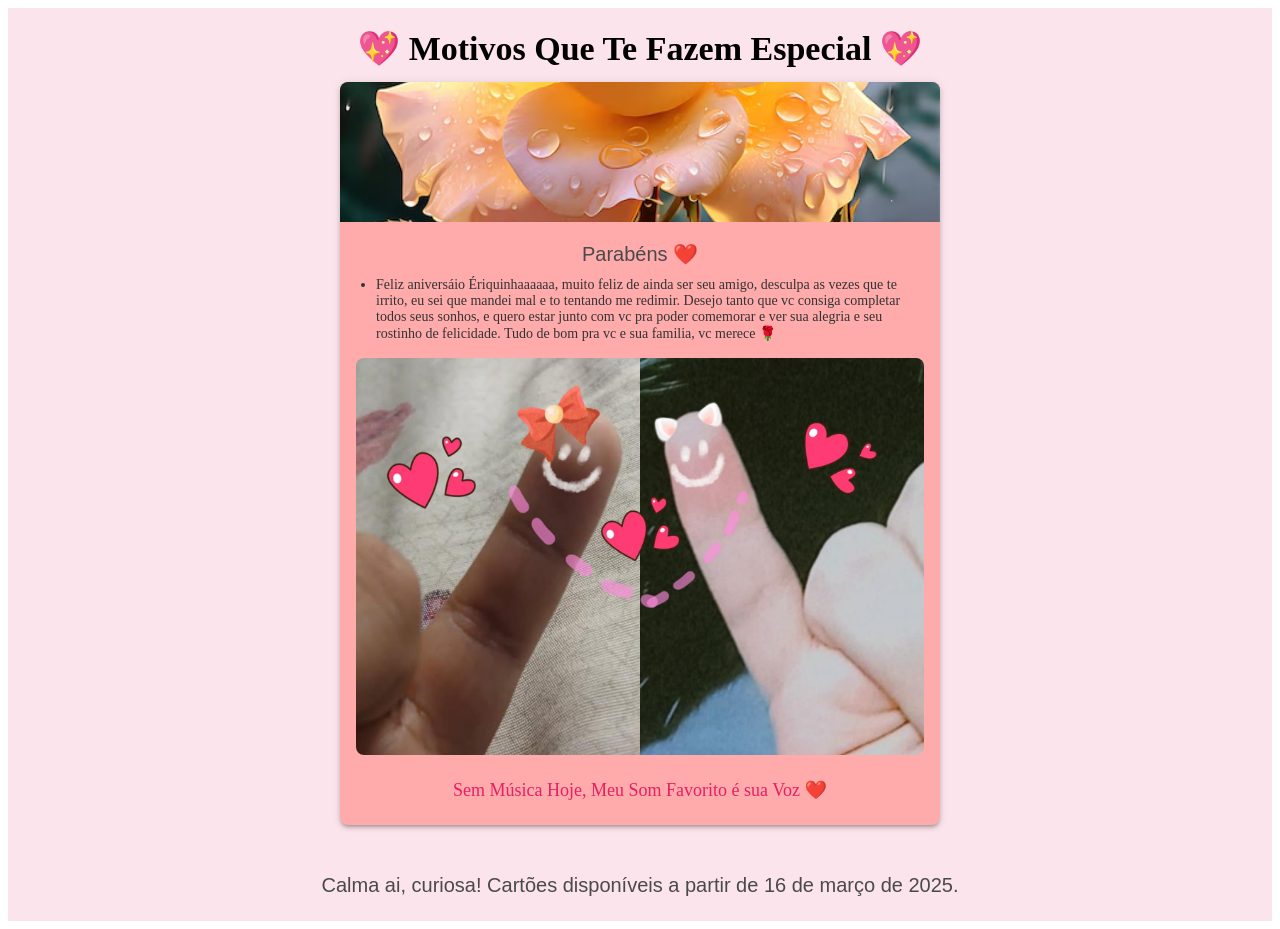
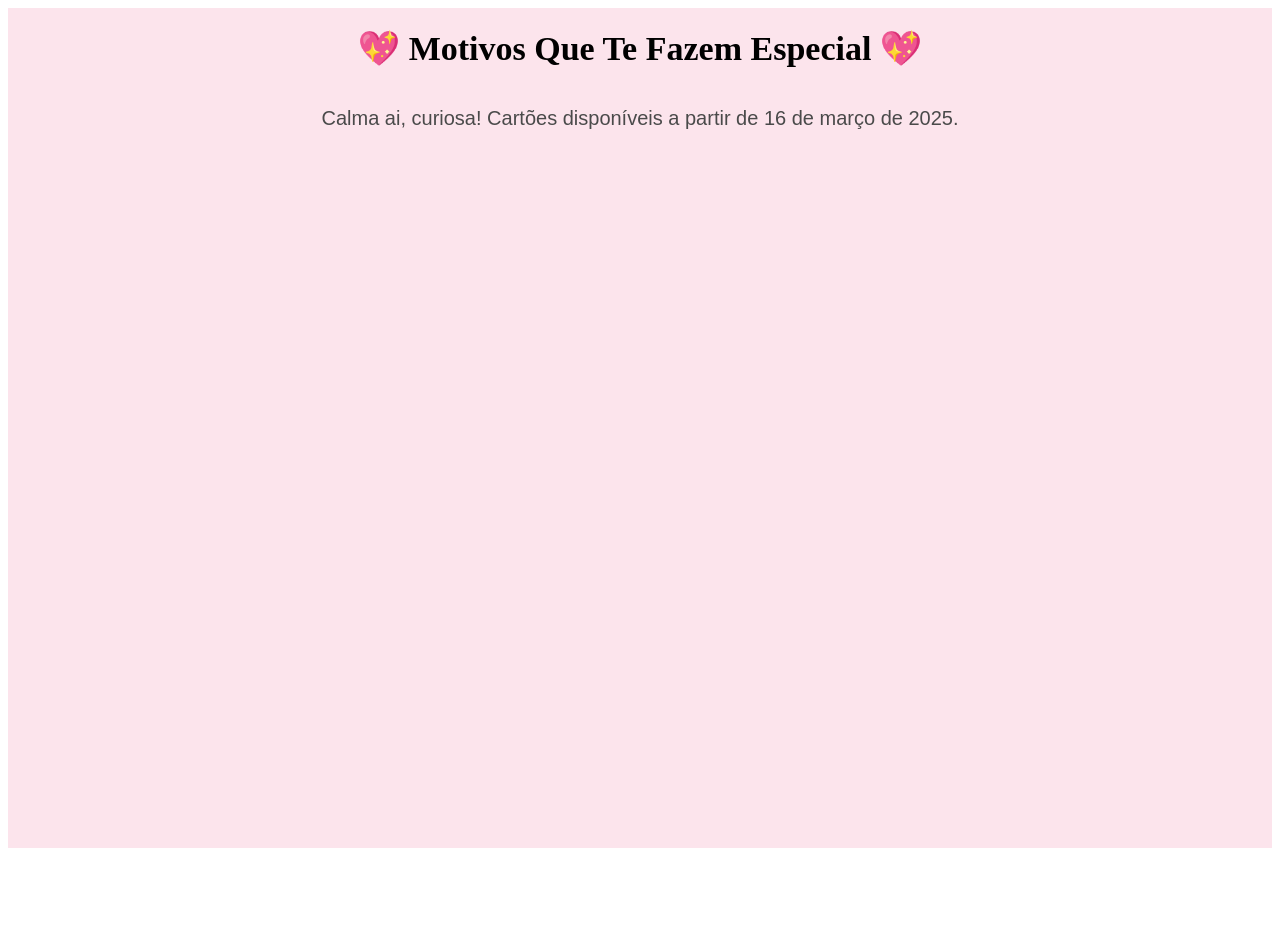
Before and after one commit to DarkRoseStore/presente-aniversario, a React (Vite) app: page / in a window 1280 px wide. After the commit the page ends 856 px from the top, so only its background shows below. Built offline with nearby package versions, Linux system fonts and the light colour scheme.

Commit message:
Update CuteMotives.tsx

```diff
--- a/src/CuteMotives/CuteMotives.tsx
+++ b/src/CuteMotives/CuteMotives.tsx
@@ -126,7 +126,7 @@ const categories = [
   {
     title: "Parabéns ❤️",
     color: "#FFABAB",
-    date: "2025-03-03",
+    date: "2025-03-22",
     image: img7,
     items: [
       "Feliz aniversáio Ériquinhaaaaaa, muito feliz de ainda ser seu amigo, desculpa as vezes que te irrito, eu sei que mandei mal e to tentando me redimir. Desejo tanto que vc consiga completar todos seus sonhos, e quero estar junto com vc pra poder comemorar e ver sua alegria e seu rostinho de felicidade. Tudo de bom pra vc e sua familia, vc merece 🌹",
```
